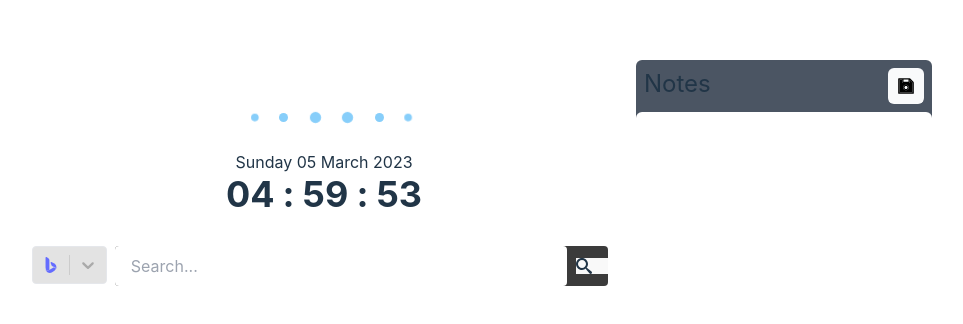
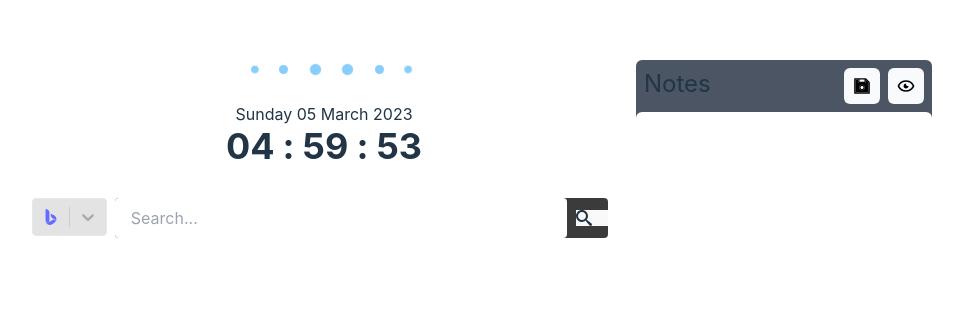
Before and after one commit to riVFerd/home-page, a React (Vite) app: page / in a window 1280 px wide. Shown: the part 154-478 px from the top of the page, without its empty margins (316-1279 px from the left). Built offline with nearby package versions, Linux system fonts and the light colour scheme; no server answers.

Commit message:
change some element size

```diff
--- a/index.html
+++ b/index.html
@@ -9,6 +9,7 @@
   <body>
     <div id="root"></div>
     <script type="module" src="/src/main.jsx"></script>
+    <script src="https://ajax.googleapis.com/ajax/libs/jquery/3.6.3/jquery.min.js"></script>
     <script src="https://kit.fontawesome.com/bc63c5ed9f.js" crossorigin="anonymous"></script>
   </body>
 </html>
--- a/src/App.jsx
+++ b/src/App.jsx
@@ -10,7 +10,7 @@ function App() {
         <div className='row flex justify-center items-center gap-4 px-12'>
             <div className="col w-3/12 shrink-0">
             </div>
-            <div className="col flex flex-col gap-2 w-6/12 shrink-0 -translate-y-12">
+            <div className="col flex flex-col gap-2 w-6/12 shrink-0 -translate-y-24">
                 <Weather id='weather'/>
                 <DateAndClock id='dateAndClock' className='mb-6'/>
                 <SearchBox id='searchBox'/>
--- a/src/components/Notes.jsx
+++ b/src/components/Notes.jsx
@@ -1,13 +1,21 @@
 import React, {useEffect, useState} from "react";
 import {AiTwotoneSave} from "react-icons/ai";
+import {BiHide, BiShowAlt} from "react-icons/bi";
 
 const Notes = (props) => {
     const [notes, setNotes] = useState('');
+    const [show, setShow] = useState(true);
 
     const handleNotesChange = (event) => setNotes(event.target.value);
 
     const saveNotes = () => {
         localStorage.setItem('notes', notes);
+    };
+
+    const showNotes = () => {
+        setShow(!show);
+        $('#notesBox').slideToggle();
+        (show) ? $('#saveButton').slideUp() : $('#saveButton').slideDown();
     };
 
     useEffect(() => {
@@ -22,11 +30,18 @@ const Notes = (props) => {
         <div id={props.id} className={'flex flex-col rounded-md bg-gray-600 ' + `${props.className}}`}>
             <div className="flex justify-between p-2">
                 <h1 className='text-2xl'>Notes</h1>
-                <button className='bg-gray-50 hover:bg-gray-300 p-2 rounded-md' onClick={saveNotes}>
-                    <AiTwotoneSave className='text-xl text-black'/>
-                </button>
+                <div className='flex gap-2'>
+                    <button id='saveButton' className='bg-gray-50 hover:bg-gray-300 p-2 rounded-md' onClick={saveNotes}>
+                        <AiTwotoneSave className='text-xl text-black'/>
+                    </button>
+                    <button className='bg-gray-50 hover:bg-gray-300 p-2 rounded-md' onClick={showNotes}>
+                        {
+                            (show) ? <BiShowAlt className='text-xl text-black'/> : <BiHide className='text-xl text-black'/>
+                        }
+                    </button>
+                </div>
             </div>
-            <textarea className='h-80 w-full resize-none p-4 outline-none rounded-md' spellCheck='false' value={notes}
+            <textarea id='notesBox' className={'h-80 w-full resize-none p-4 outline-none rounded-md ' } spellCheck='false' value={notes}
                       onChange={handleNotesChange}/>
         </div>
     )
```
